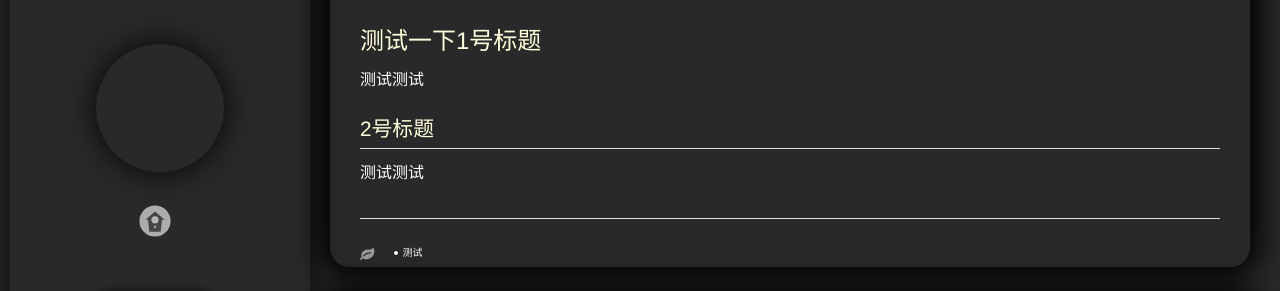
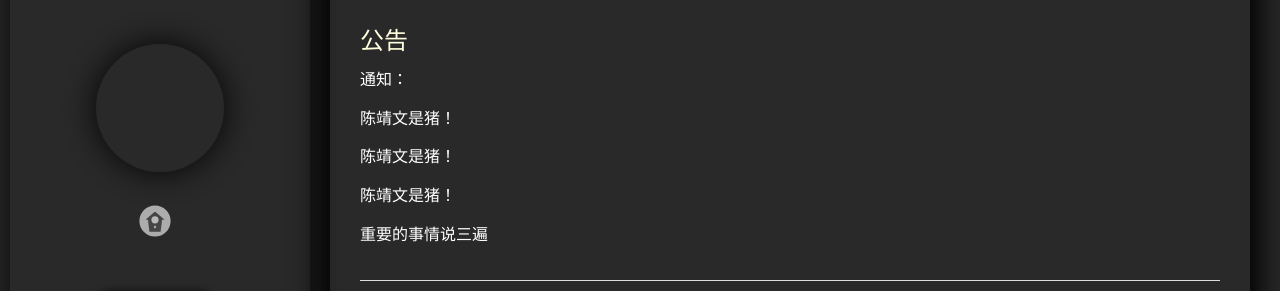
Before and after one commit to zzzzfly/zzzzfly.github.io, a plain HTML site: page index.html in a window 1280 px wide. Shown: the part 78-369 px from the top of the page. Drawn offline with nearby package versions, Linux system fonts and the light colour scheme; some packages are replaced by stand-ins of ours; a script that the page names is missing.

Commit message:
Site updated: 2023-08-07 13:40:53

```diff
--- a/index.html
+++ b/index.html
@@ -198,8 +198,11 @@
 
     <div class="article-entry" itemprop="articleBody">
 
-        <h1 id="测试一下1号标题"><a href="#测试一下1号标题" class="headerlink" title="测试一下1号标题"></a>测试一下1号标题</h1><p>测试测试</p>
-<h2 id="2号标题"><a href="#2号标题" class="headerlink" title="2号标题"></a>2号标题</h2><p>测试测试</p>
+        <h1 id="公告"><a href="#公告" class="headerlink" title="公告"></a>公告</h1><p>通知：</p>
+<p>陈靖文是猪！</p>
+<p>陈靖文是猪！</p>
+<p>陈靖文是猪！</p>
+<p>重要的事情说三遍</p>
 
 
     </div>
```
Also changed, not shown: 2023/08/06/first-blog/index.html (+8 -5 lines).
